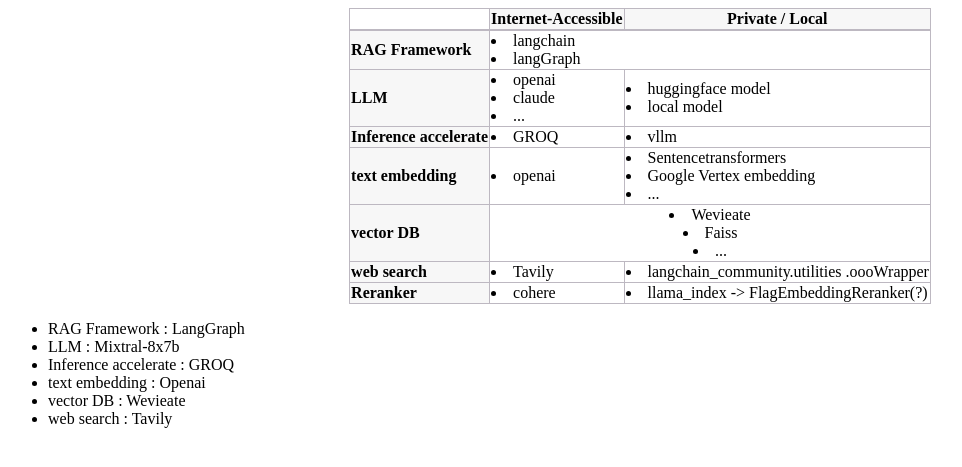
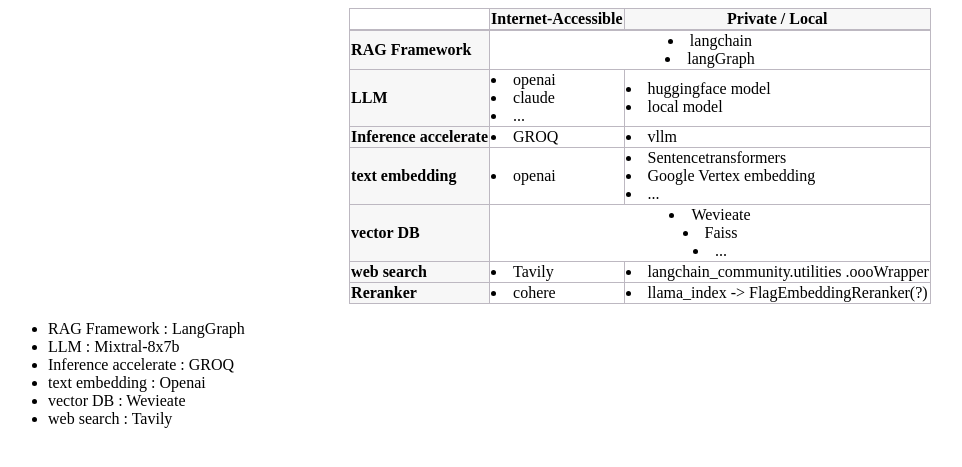
Before and after one commit to finddme/finddme.github.io, a Jekyll site: the page built from _posts/2024-07-01-self_ref_rag.md, in a window 1280 px wide. Shown: the top 467 px of the page, without its empty margins (0-962 px from the left). Built offline with Jekyll 4.4.1, drawn with Linux system fonts in a browser that asks for light colours.

Commit message:
Update 2024-07-01-self_ref_rag.md

```diff
--- a/_posts/2024-07-01-self_ref_rag.md
+++ b/_posts/2024-07-01-self_ref_rag.md
@@ -45,7 +45,7 @@
        </tr>
        <tr>
          <td class="line3"><strong>RAG Framework</strong></td>
-         <td class="line" colspan="2">
+         <td class="line" colspan="2" align=center>
            <li>langchain</li>
            <li>langGraph</li>
          </td>
```
